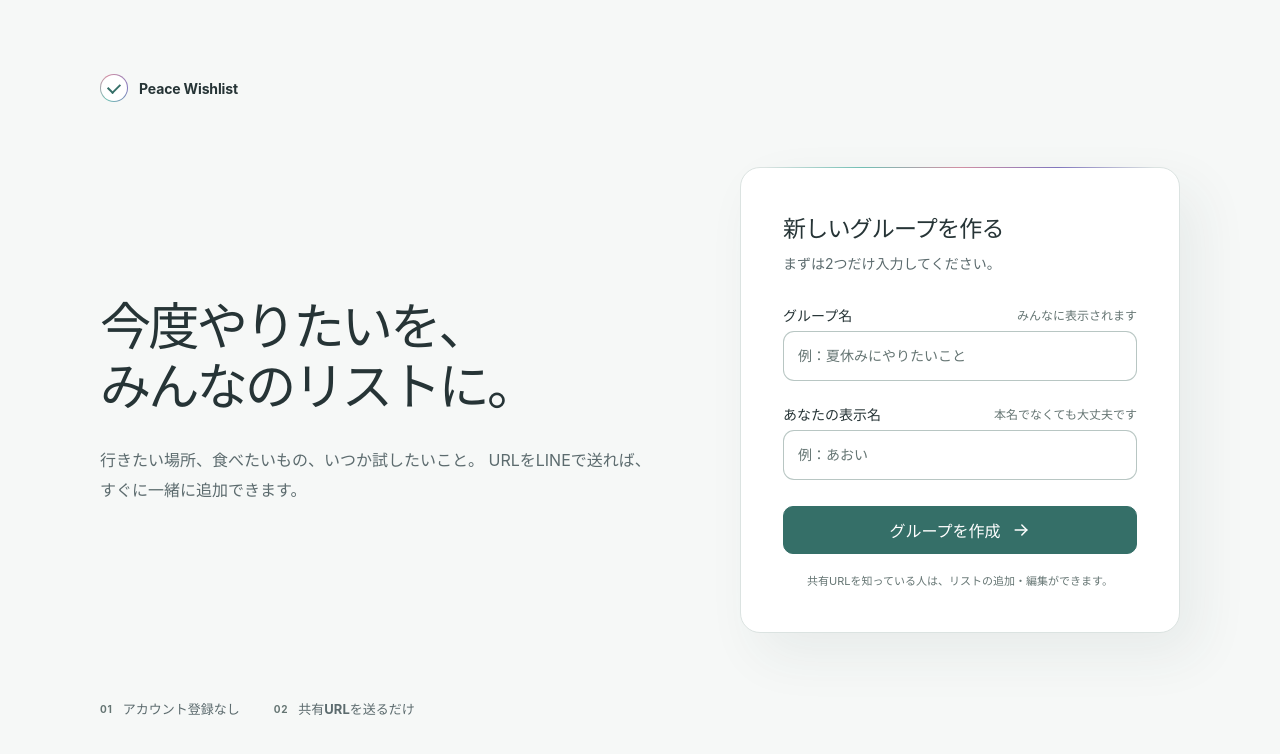
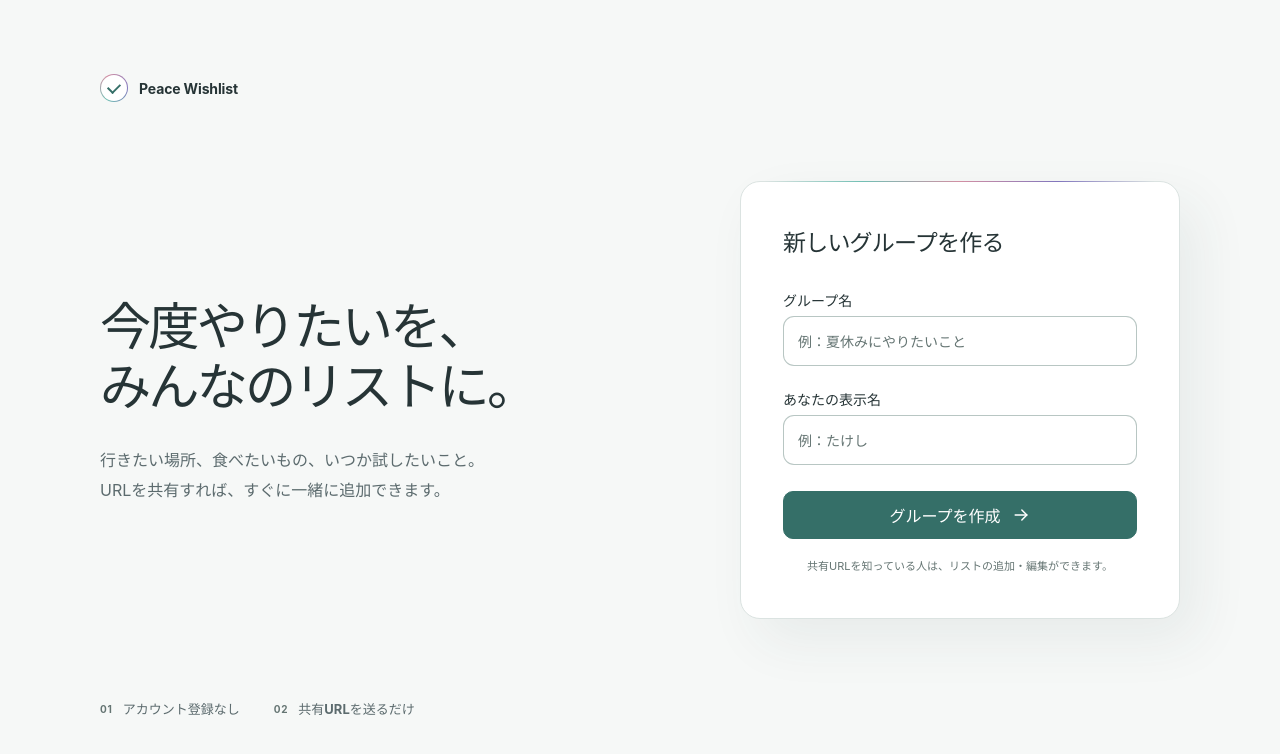
Before and after one commit to dora937nishikori/peace-wishlist, a React (Vite) app in the folder frontend/: page / in a window 1280 px wide. Shown: the top 754 px of the page. Built offline with nearby package versions, Linux system fonts and the light colour scheme; no server answers.

Commit message:
fix：文言修正

```diff
--- a/frontend/src/pages/CreateGroupPage.tsx
+++ b/frontend/src/pages/CreateGroupPage.tsx
@@ -77,7 +77,8 @@ function CreateGroupPage() {
             </h1>
             <p>
               行きたい場所、食べたいもの、いつか試したいこと。
-              URLをLINEで送れば、すぐに一緒に追加できます。
+              <br />
+              URLを共有すれば、すぐに一緒に追加できます。
             </p>
           </div>
 
@@ -101,7 +102,6 @@ function CreateGroupPage() {
             <h2 id="create-heading">
               新しいグループを作る
             </h2>
-            <p>まずは2つだけ入力してください。</p>
           </div>
 
           <form
@@ -111,7 +111,6 @@ function CreateGroupPage() {
             <label className="field">
               <span>グループ名</span>
               <span className="field-hint">
-                みんなに表示されます
               </span>
               <span className="input-edge">
                 <input
@@ -129,7 +128,6 @@ function CreateGroupPage() {
             <label className="field">
               <span>あなたの表示名</span>
               <span className="field-hint">
-                本名でなくても大丈夫です
               </span>
               <span className="input-edge">
                 <input
@@ -137,7 +135,7 @@ function CreateGroupPage() {
                   onChange={(event) =>
                     setDisplayName(event.target.value)
                   }
-                  placeholder="例：あおい"
+                  placeholder="例：たけし"
                   maxLength={30}
                   autoComplete="nickname"
                 />
```
